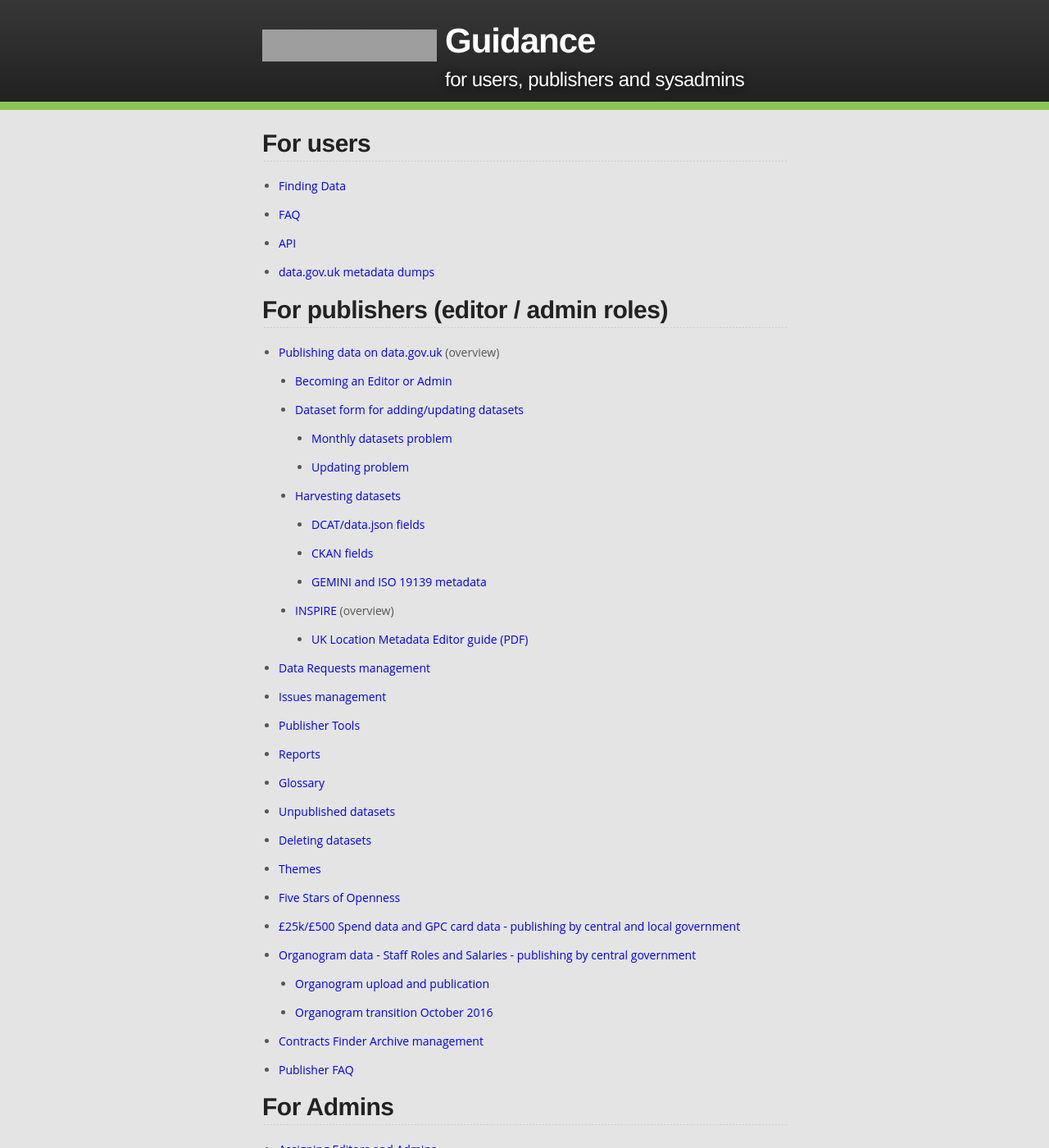
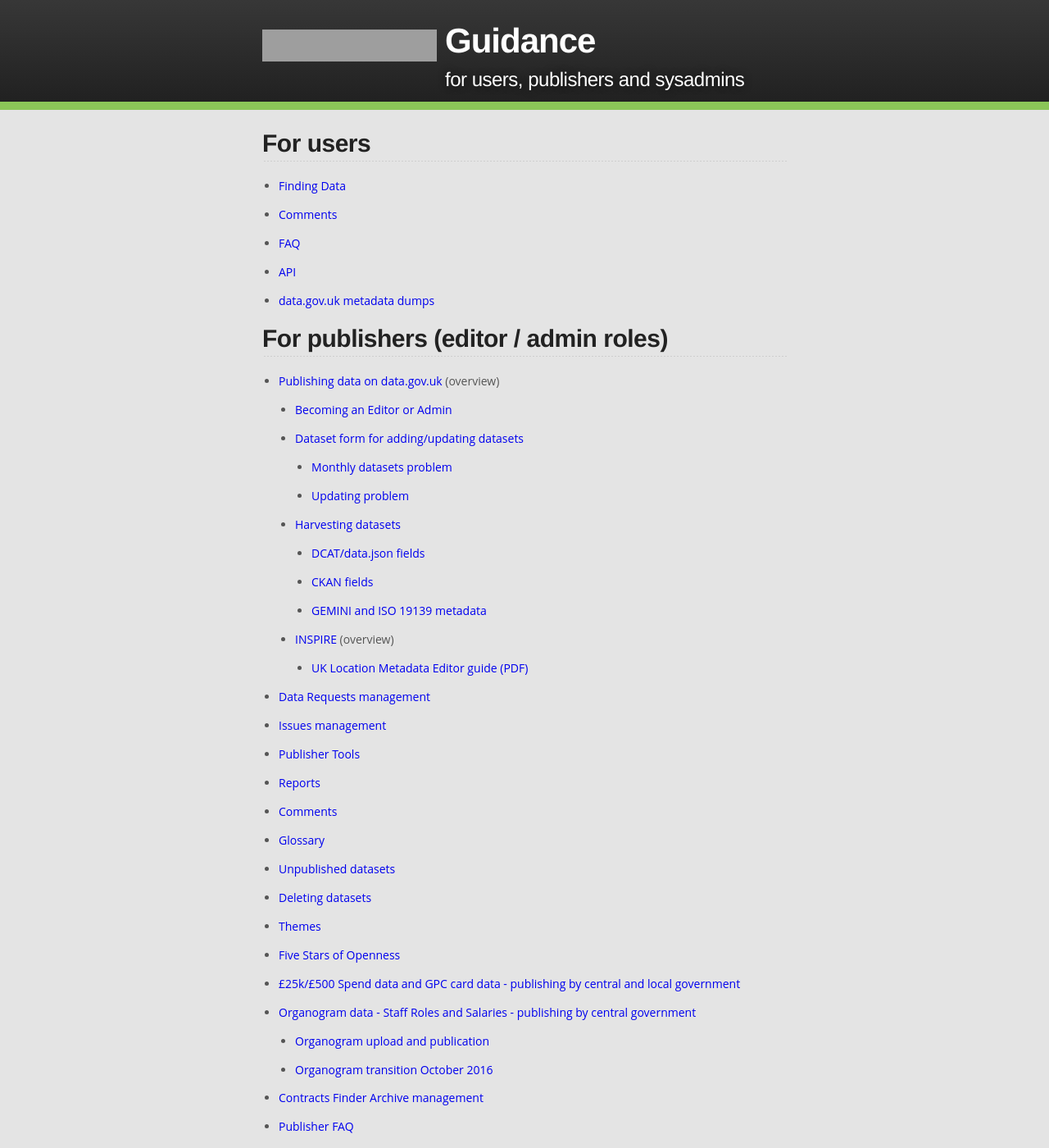
Before and after one commit to datagovuk/guidance, a Jekyll site: the page built from index.md, in a window 1280 px wide and 1400 px high. Shown: the whole window at 82% size. Built offline with Jekyll 4.4.1, drawn with Linux system fonts in a browser that asks for light colours; grey boxes are pictures that could not be loaded.

Commit message:
Added info on comments.

```diff
--- a/index.md
+++ b/index.md
@@ -5,6 +5,8 @@ layout: "default"
 ## For users
 
 * [Finding Data](finding_data.html)
+
+* [Comments](comments.html)
 
 * [FAQ](faq.html)
 
@@ -43,6 +45,8 @@ layout: "default"
 * [Publisher Tools](publisher_tools.html)
 
 * [Reports](reports.html)
+
+* [Comments](comments.html)
 
 * [Glossary](glossary.html)
 
```
Also changed, not shown: images/comments_link.png (added), images/comments_view.png (added), images/subscriptions_email.png (added), images/subscriptions_frequency.png (added), images/subscriptions_link.png (added), images/subscriptions_publisher.png (added).
